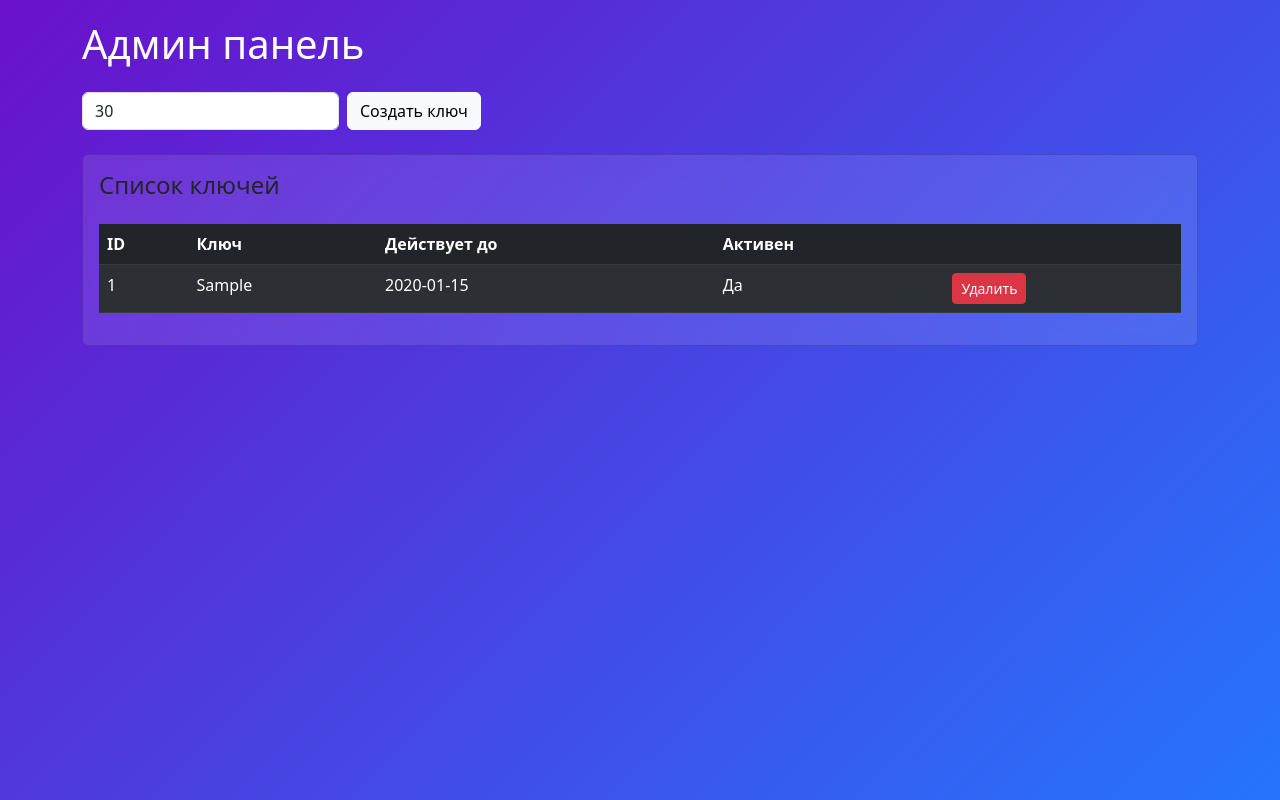
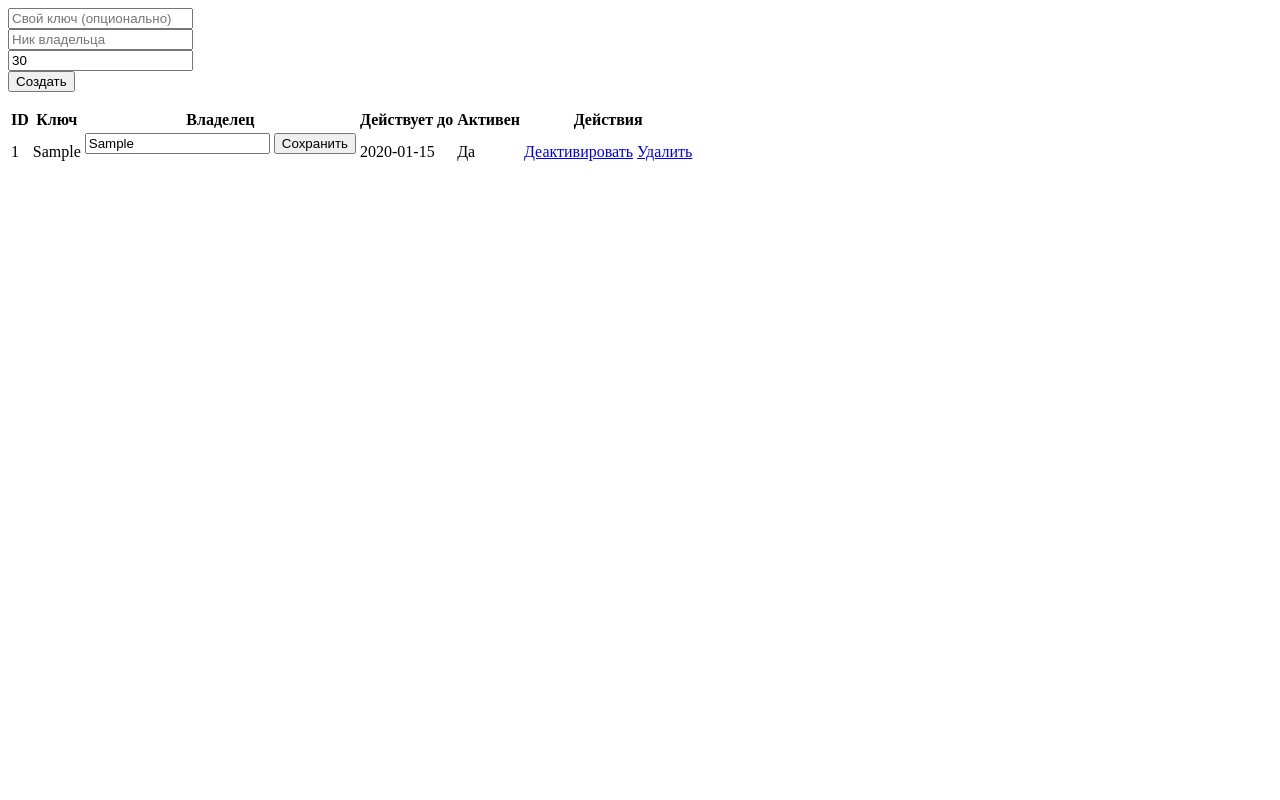
Before and after one commit to murk1ch/crossfocusx, a Flask app: page /dashboard in a window 1280 px wide. Run offline with Flask 3, Linux system fonts and the light colour scheme; the visitor is signed in with stand-in values (Sample User, id 1); tables that the repository leaves empty hold one stand-in row (values such as "Sample post").

Commit message:
Update dashboard.html

```diff
--- a/templates/dashboard.html
+++ b/templates/dashboard.html
@@ -1,47 +1,29 @@
-<!DOCTYPE html>
-<html lang="ru">
-<head>
-    <meta charset="UTF-8">
-    <title>Админ панель</title>
-    <link href="https://cdn.jsdelivr.net/npm/bootstrap@5.3.0/dist/css/bootstrap.min.css" rel="stylesheet">
-    <style>
-        body {
-            background: linear-gradient(135deg, #6a11cb, #2575fc);
-            color: white;
-            min-height: 100vh;
-            padding: 20px;
-        }
-        .card {
-            background: rgba(255, 255, 255, 0.1);
-            backdrop-filter: blur(10px);
-        }
-    </style>
-</head>
-<body>
-    <div class="container">
-        <h1 class="mb-4">Админ панель</h1>
-
 <form method="POST" action="/generate" class="mb-4">
     <div class="row g-2">
         <div class="col-auto">
-                    <input type="number" name="days" class="form-control" placeholder="Дней действия" value="30">
+            <input type="text" name="custom_key" class="form-control" placeholder="Свой ключ (опционально)">
         </div>
         <div class="col-auto">
-                    <button type="submit" class="btn btn-light">Создать ключ</button>
+            <input type="text" name="owner" class="form-control" placeholder="Ник владельца">
+        </div>
+        <div class="col-auto">
+            <input type="number" name="days" class="form-control" placeholder="Дней" value="30">
+        </div>
+        <div class="col-auto">
+            <button type="submit" class="btn btn-light">Создать</button>
         </div>
     </div>
 </form>
 
-        <div class="card p-3">
-            <h4>Список ключей</h4>
 <table class="table table-dark table-striped mt-3">
     <thead>
         <tr>
             <th>ID</th>
             <th>Ключ</th>
+            <th>Владелец</th>
             <th>Действует до</th>
             <th>Активен</th>
-                        <th></th>
+            <th>Действия</th>
         </tr>
     </thead>
     <tbody>
@@ -49,16 +31,23 @@
         <tr>
             <td>{{ k[0] }}</td>
             <td>{{ k[1] }}</td>
+            <td>
+                <form method="POST" action="/edit_owner/{{ k[1] }}">
+                    <input type="text" name="owner" value="{{ k[4] }}" class="form-control">
+                    <button type="submit" class="btn btn-sm btn-info mt-1">Сохранить</button>
+                </form>
+            </td>
             <td>{{ k[2] }}</td>
             <td>{{ 'Да' if k[3] else 'Нет' }}</td>
             <td>
+                {% if k[3] %}
+                    <a href="/deactivate/{{ k[1] }}" class="btn btn-warning btn-sm">Деактивировать</a>
+                {% else %}
+                    <a href="/activate/{{ k[1] }}" class="btn btn-success btn-sm">Активировать</a>
+                {% endif %}
                 <a href="/delete/{{ k[1] }}" class="btn btn-danger btn-sm">Удалить</a>
             </td>
         </tr>
         {% endfor %}
     </tbody>
 </table>
-        </div>
-    </div>
-</body>
-</html>
```
Lines whose indentation alone changed are shown as unchanged.
